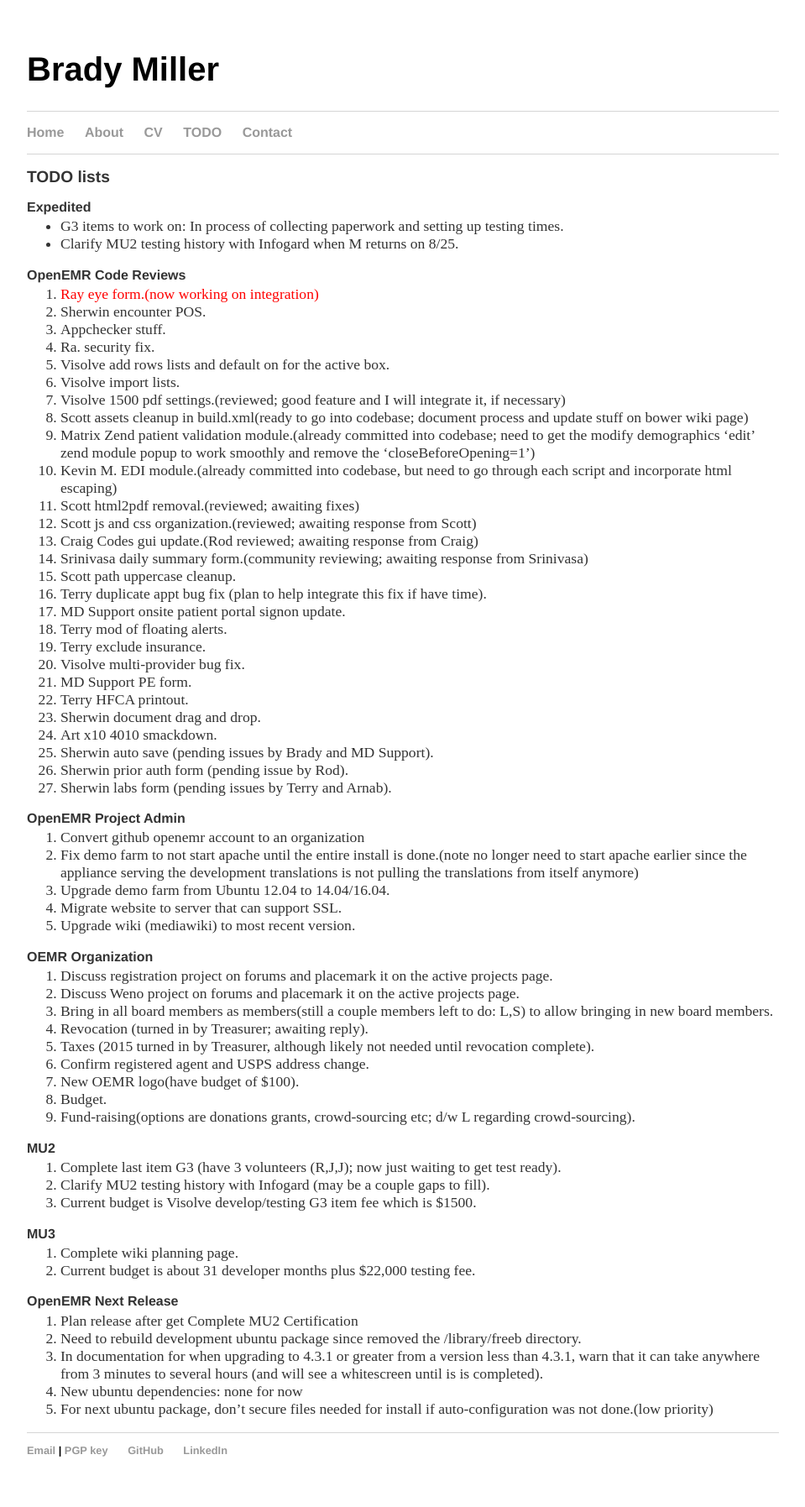
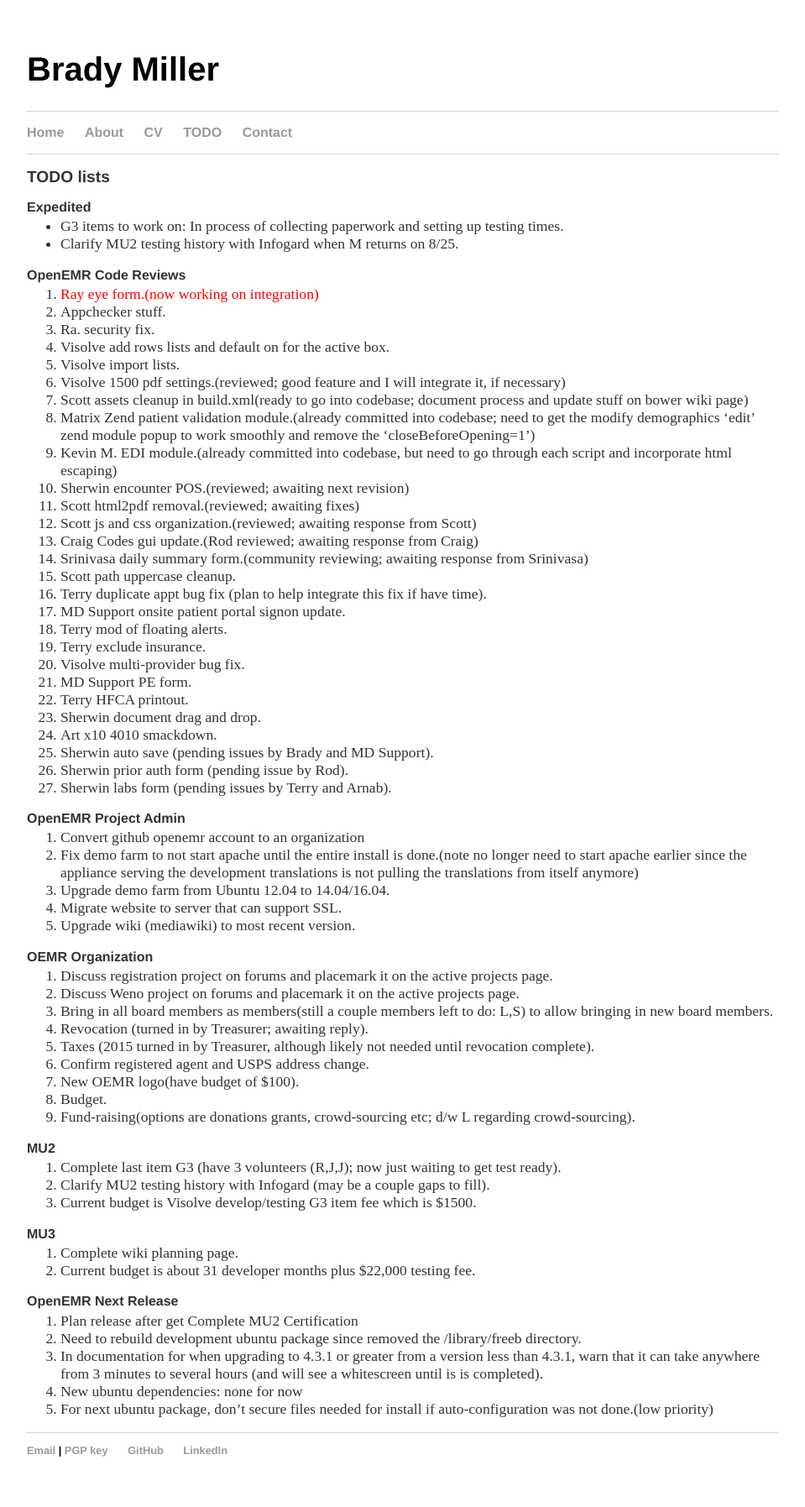
Before and after one commit to bradymiller/bradymiller.github.io, a Jekyll site: the page built from todo/index.md, in a window 1280 px wide. Shown: the whole page at 84% size, without its empty margins (160-1119 px from the left). Built offline with Jekyll 4.4.1, drawn with Linux system fonts in a browser that asks for light colours.

Commit message:
Update todo list

```diff
--- a/todo/index.md
+++ b/todo/index.md
@@ -18,6 +17,7 @@
 1. Scott assets cleanup in build.xml(ready to go into codebase; document process and update stuff on bower wiki page)
 1. Matrix Zend patient validation module.(already committed into codebase; need to get the modify demographics 'edit' zend module popup to work smoothly and remove the 'closeBeforeOpening=1')
 1. Kevin M. EDI module.(already committed into codebase, but need to go through each script and incorporate html escaping)
+1. Sherwin encounter POS.(reviewed; awaiting next revision)
 1. Scott html2pdf removal.(reviewed; awaiting fixes)
 1. Scott js and css organization.(reviewed; awaiting response from Scott)
 1. Craig Codes gui update.(Rod reviewed; awaiting response from Craig)
```
Also changed, not shown: other parts of todo/index.md (+0 -1 lines).
